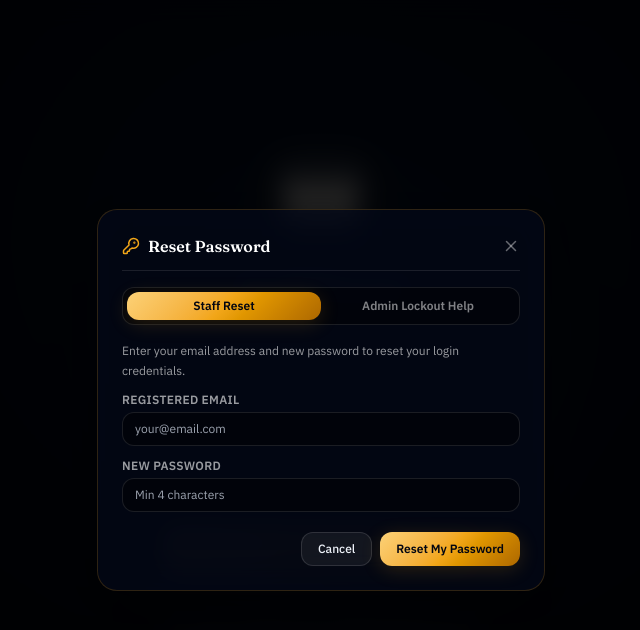
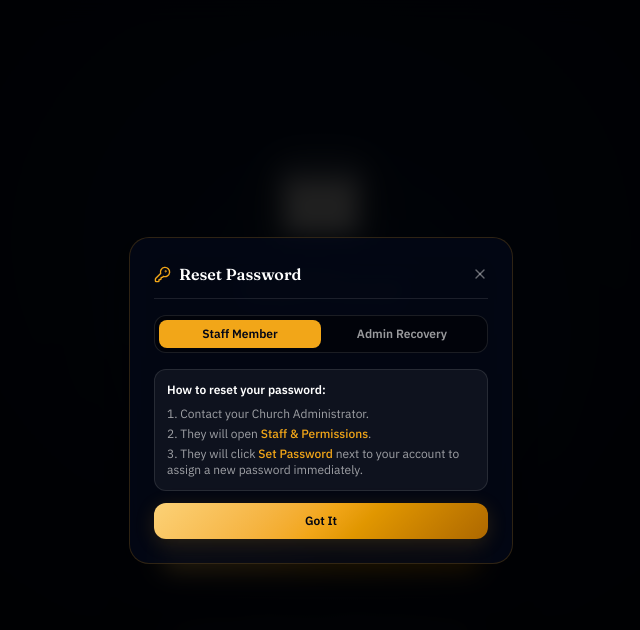
Before and after one commit to Dev-ShollyP/churchflow-dashboard, a Next.js app: page /login in a window 1280 px wide. Both pictures are taken after a click on the button "Forgot Password?". Shown: the top 630 px of the page, without its empty margins (319-959 px from the left). Built offline with nearby package versions, Linux system fonts and the light colour scheme; grey boxes are pictures that could not be loaded.

Commit message:
Add files via upload

```diff
--- a/app/login/page.tsx
+++ b/app/login/page.tsx
@@ -6,7 +6,7 @@ import { Eye, EyeOff, LogIn, KeyRound, ShieldAlert, CheckCircle2, AlertCircle, X
 import { CHURCH_LOGO_URL } from '@/lib/branding';
 
 export default function LoginPage() {
-  const [email, setEmail] = useState('');
+  const [username, setUsername] = useState('');
   const [password, setPassword] = useState('');
   const [showPassword, setShowPassword] = useState(false);
   const [loading, setLoading] = useState(false);
@@ -14,15 +14,15 @@ export default function LoginPage() {
 
   const [showForgotModal, setShowForgotModal] = useState(false);
   const [forgotTab, setForgotTab] = useState<'staff' | 'admin'>('staff');
-  const [resetEmail, setResetEmail] = useState('');
+  const [resetUsername, setResetUsername] = useState('');
   const [resetNewPassword, setResetNewPassword] = useState('');
   const [resetMasterKey, setResetMasterKey] = useState('');
   const [resetLoading, setResetLoading] = useState(false);
   const [resetMessage, setResetMessage] = useState<{ type: 'success' | 'error'; text: string } | null>(null);
 
-  const setAuthSessionCookie = (userEmail: string) => {
+  const setAuthSessionCookie = (userIdentifier: string) => {
     document.cookie = `churchflow_staff_session=true; path=/; max-age=${60 * 60 * 24 * 30}; SameSite=Lax`;
-    document.cookie = `churchflow_staff_email=${encodeURIComponent(userEmail)}; path=/; max-age=${60 * 60 * 24 * 30}; SameSite=Lax`;
+    document.cookie = `churchflow_staff_email=${encodeURIComponent(userIdentifier)}; path=/; max-age=${60 * 60 * 24 * 30}; SameSite=Lax`;
   };
 
   const handleLogin = async (e: React.FormEvent) => {
@@ -30,44 +30,64 @@ export default function LoginPage() {
     setLoading(true);
     setError('');
 
-    const cleanEmail = email.trim().toLowerCase();
+    const cleanUsername = username.trim().toLowerCase();
 
-    if (!password || password.length < 3) {
+    if (!cleanUsername) {
+      setError('Please enter your username.');
+      setLoading(false);
+      return;
+    }
+
+    if (!password) {
       setError('Please enter your password.');
       setLoading(false);
       return;
     }
 
     try {
+      // 1. Authenticate via server API
+      const res = await fetch('/api/staff/login', {
+        method: 'POST',
+        headers: { 'Content-Type': 'application/json' },
+        body: JSON.stringify({
+          username: cleanUsername,
+          password: password,
+        }),
+      });
+
+      const data = await res.json();
+
+      if (res.ok && data.success) {
+        setAuthSessionCookie(data.username || data.email || cleanUsername);
+        window.location.href = '/';
+        return;
+      }
+
+      // 2. Direct Supabase fallback
       const supabase = createClient();
-      const { data: staffData, error: dbError } = await supabase
+      const { data: staffList } = await supabase
         .from('staff')
         .select('email, full_name, role, password_hash')
-        .eq('email', cleanEmail)
-        .single();
+        .or(`email.ilike.${cleanUsername},full_name.ilike.${cleanUsername}`);
 
-      if (dbError || !staffData) {
-        setError('This email is not in the Church Staff directory. Ask your Admin to add you under Staff & Permissions.');
+      const staffData = staffList && staffList.length > 0 ? staffList[0] : null;
+
+      if (!staffData) {
+        setError(data.error || `Username "${cleanUsername}" is not registered. Ask your church administrator to add you.`);
         setLoading(false);
         return;
       }
 
       const storedPassword = staffData.password_hash;
 
-      if (!storedPassword) {
-        setAuthSessionCookie(cleanEmail);
+      if (!storedPassword || storedPassword === password) {
+        setAuthSessionCookie(staffData.email || cleanUsername);
         window.location.href = '/';
         return;
       }
 
-      if (storedPassword !== password) {
-        setError('Incorrect password. Click "Forgot Password?" below or ask your Admin to reset it.');
-        setLoading(false);
-        return;
-      }
-
-      setAuthSessionCookie(cleanEmail);
-      window.location.href = '/';
+      setError(data.error || 'Incorrect password. Ask your Admin to reset it.');
+      setLoading(false);
 
     } catch (err: any) {
       setError('Unable to connect. Please check your internet connection and try again.');
@@ -85,7 +105,7 @@ export default function LoginPage() {
         method: 'POST',
         headers: { 'Content-Type': 'application/json' },
         body: JSON.stringify({
-          email: resetEmail.trim(),
+          email: resetUsername.trim(),
           new_password: resetNewPassword,
           master_key: resetMasterKey,
         }),
@@ -98,7 +118,7 @@ export default function LoginPage() {
       }
 
       setResetMessage({ type: 'success', text: data.message });
-      setEmail(resetEmail);
+      setUsername(resetUsername);
       setPassword(resetNewPassword);
       setTimeout(() => {
         setShowForgotModal(false);
@@ -137,16 +157,19 @@ export default function LoginPage() {
         <div className="glass-card p-6 sm:p-8">
           <form onSubmit={handleLogin} className="space-y-4.5">
             <div>
-              <label htmlFor="email" className="block text-xs font-semibold text-white/60 mb-1.5 uppercase tracking-wide">
-                Email Address
+              <label htmlFor="username" className="block text-xs font-semibold text-white/60 mb-1.5 uppercase tracking-wide">
+                Username
               </label>
               <input
-                id="email"
-                type="email"
-                value={email}
-                onChange={e => setEmail(e.target.value)}
+                id="username"
+                type="text"
+                value={username}
+                onChange={e => setUsername(e.target.value)}
                 required
-                placeholder="your@email.com"
+                autoCapitalize="none"
+                autoCorrect="off"
+                spellCheck={false}
+                placeholder="e.g. pastor_ayo, media_team, or email"
                 className="w-full px-4 py-2.5 rounded-xl text-sm text-white placeholder-white/30 bg-black/40 border border-white/10 focus:border-gold/50 focus:outline-none transition-colors"
               />
             </div>
@@ -158,7 +181,7 @@ export default function LoginPage() {
                 </label>
                 <button
                   type="button"
-                  onClick={() => { setShowForgotModal(true); setResetEmail(email); }}
+                  onClick={() => { setShowForgotModal(true); setResetUsername(username); }}
                   className="text-xs text-gold hover:underline font-semibold"
                 >
                   Forgot Password?
@@ -199,160 +222,154 @@ export default function LoginPage() {
               {loading ? (
                 <div className="w-4.5 h-4.5 border-2 border-slate-950/30 border-t-slate-950 rounded-full animate-spin" />
               ) : (
-                <LogIn size={16} />
+                <>
+                  <LogIn size={16} />
+                  <span>Sign In</span>
+                </>
               )}
-              {loading ? 'Signing in...' : 'Sign In'}
             </button>
           </form>
         </div>
 
-        <p className="text-center text-xs text-white/30 mt-6 font-medium">
+        <p className="text-center text-xs text-white/40 mt-6">
           ChurchFlow Dashboard v1.0 • Everflourishing Sanctuary
         </p>
       </div>
 
       {/* Forgot Password Modal */}
       {showForgotModal && (
-        <div className="fixed inset-0 z-50 flex items-center justify-center p-4 bg-black/80 backdrop-blur-md animate-fade-in">
-          <div className="glass-card w-full max-w-md p-6 space-y-4 animate-popover border border-gold/30">
+        <div className="fixed inset-0 z-50 flex items-center justify-center bg-black/80 backdrop-blur-md p-4 animate-fade-in">
+          <div className="glass-card max-w-sm w-full p-6 space-y-4 animate-popover border border-gold/30">
             <div className="flex items-center justify-between border-b border-white/10 pb-3">
-              <div className="flex items-center gap-2">
-                <KeyRound size={18} className="text-gold" />
-                <h3 className="font-display font-semibold text-white text-base">Reset Password</h3>
-              </div>
+              <h3 className="font-display font-semibold text-white text-base flex items-center gap-2">
+                <KeyRound size={17} className="text-gold" /> Reset Password
+              </h3>
               <button
-                onClick={() => setShowForgotModal(false)}
+                onClick={() => { setShowForgotModal(false); setResetMessage(null); }}
                 className="text-white/40 hover:text-white transition-colors"
               >
-                <X size={18} />
+                <X size={16} />
               </button>
             </div>
 
-            {/* Tabs */}
+            {/* Tab switch */}
             <div className="flex rounded-xl bg-black/40 p-1 border border-white/10">
               <button
                 type="button"
-                onClick={() => setForgotTab('staff')}
-                className={`flex-1 py-1.5 text-xs font-semibold rounded-lg transition-all ${
-                  forgotTab === 'staff' ? 'btn-gold shadow-gold' : 'text-white/50 hover:text-white'
+                onClick={() => { setForgotTab('staff'); setResetMessage(null); }}
+                className={`flex-1 py-1.5 rounded-lg text-xs font-semibold transition-all ${
+                  forgotTab === 'staff'
+                    ? 'bg-gold text-slate-950 shadow-sm'
+                    : 'text-white/60 hover:text-white'
                 }`}
               >
-                Staff Reset
+                Staff Member
               </button>
               <button
                 type="button"
-                onClick={() => setForgotTab('admin')}
-                className={`flex-1 py-1.5 text-xs font-semibold rounded-lg transition-all ${
-                  forgotTab === 'admin' ? 'btn-gold shadow-gold' : 'text-white/50 hover:text-white'
+                onClick={() => { setForgotTab('admin'); setResetMessage(null); }}
+                className={`flex-1 py-1.5 rounded-lg text-xs font-semibold transition-all ${
+                  forgotTab === 'admin'
+                    ? 'bg-gold text-slate-950 shadow-sm'
+                    : 'text-white/60 hover:text-white'
                 }`}
               >
-                Admin Lockout Help
+                Admin Recovery
               </button>
             </div>
 
-            {resetMessage && (
-              <div className={`p-3 rounded-xl text-xs font-medium flex items-center gap-2 ${
-                resetMessage.type === 'success'
-                  ? 'bg-emerald-500/15 border border-emerald-500/30 text-emerald-300'
-                  : 'bg-red-500/15 border border-red-500/30 text-red-300'
-              }`}>
-                {resetMessage.type === 'success' ? <CheckCircle2 size={16} /> : <AlertCircle size={16} />}
-                <span>{resetMessage.text}</span>
+            {forgotTab === 'staff' ? (
+              <div className="space-y-3 text-xs text-white/70">
+                <div className="p-3 rounded-xl bg-white/5 border border-white/10 space-y-2">
+                  <p className="font-semibold text-white">How to reset your password:</p>
+                  <ol className="list-decimal list-inside space-y-1 text-white/60">
+                    <li>Contact your Church Administrator.</li>
+                    <li>They will open <span className="text-gold font-medium">Staff & Permissions</span>.</li>
+                    <li>They will click <span className="text-gold font-medium">Set Password</span> next to your account to assign a new password immediately.</li>
+                  </ol>
+                </div>
+                <button
+                  onClick={() => setShowForgotModal(false)}
+                  className="w-full py-2.5 rounded-xl text-xs font-semibold btn-gold shadow-gold mt-2"
+                >
+                  Got It
+                </button>
               </div>
-            )}
-
-            {forgotTab === 'staff' ? (
+            ) : (
               <form onSubmit={handlePasswordReset} className="space-y-3">
-                <p className="text-xs text-white/60 leading-relaxed">
-                  Enter your email address and new password to reset your login credentials.
+                <p className="text-xs text-white/60">
+                  Church Admins can reset credentials using their Master Admin Key.
                 </p>
 
                 <div>
-                  <label className="block text-xs font-semibold text-white/60 mb-1 uppercase tracking-wide">
-                    Registered Email
+                  <label className="block text-[11px] font-semibold text-white/60 uppercase tracking-wide mb-1">
+                    Username / Account *
                   </label>
                   <input
-                    type="email"
+                    type="text"
                     required
-                    value={resetEmail}
-                    onChange={e => setResetEmail(e.target.value)}
-                    placeholder="your@email.com"
-                    className="w-full px-3 py-2 rounded-xl text-xs text-white bg-black/40 border border-white/10 focus:border-gold/50 focus:outline-none"
+                    value={resetUsername}
+                    onChange={e => setResetUsername(e.target.value)}
+                    placeholder="e.g. pastor_ayo or email"
+                    className="w-full px-3 py-2 rounded-xl text-xs text-white placeholder-white/30 bg-black/40 border border-white/10 focus:border-gold/50 focus:outline-none"
                   />
                 </div>
 
                 <div>
-                  <label className="block text-xs font-semibold text-white/60 mb-1 uppercase tracking-wide">
-                    New Password
+                  <label className="block text-[11px] font-semibold text-white/60 uppercase tracking-wide mb-1">
+                    New Password *
                   </label>
                   <input
                     type="password"
                     required
-                    minLength={4}
                     value={resetNewPassword}
                     onChange={e => setResetNewPassword(e.target.value)}
-                    placeholder="Min 4 characters"
-                    className="w-full px-3 py-2 rounded-xl text-xs text-white bg-black/40 border border-white/10 focus:border-gold/50 focus:outline-none"
+                    placeholder="Min. 4 characters"
+                    className="w-full px-3 py-2 rounded-xl text-xs text-white placeholder-white/30 bg-black/40 border border-white/10 focus:border-gold/50 focus:outline-none"
                   />
                 </div>
 
-                <div className="pt-2 flex justify-end gap-2">
+                <div>
+                  <label className="block text-[11px] font-semibold text-white/60 uppercase tracking-wide mb-1">
+                    Master Admin Key *
+                  </label>
+                  <input
+                    type="password"
+                    required
+                    value={resetMasterKey}
+                    onChange={e => setResetMasterKey(e.target.value)}
+                    placeholder="Enter Admin Master Key"
+                    className="w-full px-3 py-2 rounded-xl text-xs text-white placeholder-white/30 bg-black/40 border border-white/10 focus:border-gold/50 focus:outline-none"
+                  />
+                </div>
+
+                {resetMessage && (
+                  <div className={`p-2.5 rounded-xl text-xs font-medium ${
+                    resetMessage.type === 'success'
+                      ? 'bg-emerald-500/15 border border-emerald-500/30 text-emerald-300'
+                      : 'bg-red-500/15 border border-red-500/30 text-red-300'
+                  }`}>
+                    {resetMessage.text}
+                  </div>
+                )}
+
+                <div className="flex items-center justify-end gap-2 pt-1">
                   <button
                     type="button"
-                    onClick={() => setShowForgotModal(false)}
-                    className="px-4 py-2 rounded-xl text-xs font-medium btn-glass"
+                    onClick={() => { setShowForgotModal(false); setResetMessage(null); }}
+                    className="px-3 py-2 rounded-xl text-xs font-semibold btn-glass"
                   >
                     Cancel
                   </button>
                   <button
                     type="submit"
                     disabled={resetLoading}
-                    className="px-4 py-2 rounded-xl text-xs font-semibold btn-gold shadow-gold"
+                    className="px-4 py-2 rounded-xl text-xs font-semibold btn-gold shadow-gold disabled:opacity-50"
                   >
-                    {resetLoading ? 'Resetting...' : 'Reset My Password'}
+                    {resetLoading ? 'Resetting...' : 'Reset Password'}
                   </button>
                 </div>
               </form>
-            ) : (
-              <div className="space-y-3 text-xs leading-relaxed text-white/70">
-                <div className="p-3 rounded-xl bg-amber-500/10 border border-amber-500/20 text-amber-200 space-y-1">
-                  <p className="font-semibold flex items-center gap-1.5">
-                    <ShieldAlert size={14} /> Admin Password Recovery
-                  </p>
-                  <p className="text-[11px] text-amber-200/80">
-                    If you are the Church Admin and cannot log in:
-                  </p>
-                </div>
-
-                <div className="space-y-2">
-                  <div className="p-3 rounded-xl bg-black/40 border border-white/10">
-                    <p className="font-semibold text-gold mb-1">Option 1: Direct Reset via Staff Email</p>
-                    <p className="text-[11px] text-white/50">
-                      Use the "Staff Reset" tab above with your Admin email to set a new password directly.
-                    </p>
-                  </div>
-
-                  <div className="p-3 rounded-xl bg-black/40 border border-white/10">
-                    <p className="font-semibold text-gold mb-1">Option 2: Supabase SQL Editor</p>
-                    <p className="text-[11px] text-white/50 mb-1.5">
-                      Run this query in your Supabase SQL Editor:
-                    </p>
-                    <pre className="p-2 rounded bg-black/70 text-emerald-400 font-mono text-[10px] overflow-x-auto select-all">
-                      UPDATE public.staff SET password_hash = 'NewAdmin123' WHERE role = 'admin';
-                    </pre>
-                  </div>
-                </div>
-
-                <div className="pt-2 flex justify-end">
-                  <button
-                    type="button"
-                    onClick={() => setShowForgotModal(false)}
-                    className="px-4 py-2 rounded-xl text-xs font-semibold btn-gold"
-                  >
-                    Close &amp; Try Login
-                  </button>
-                </div>
-              </div>
             )}
           </div>
         </div>
```
